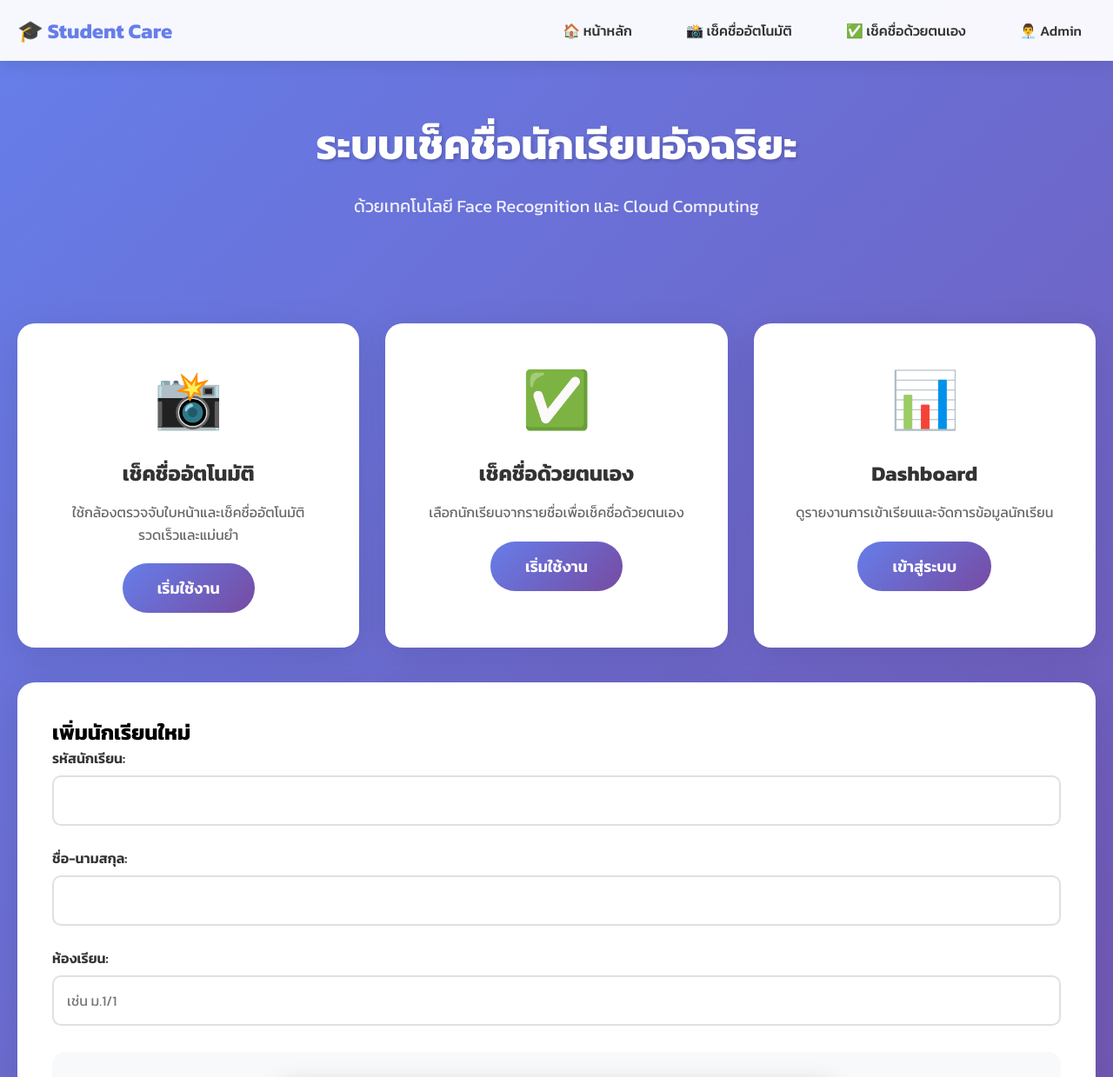
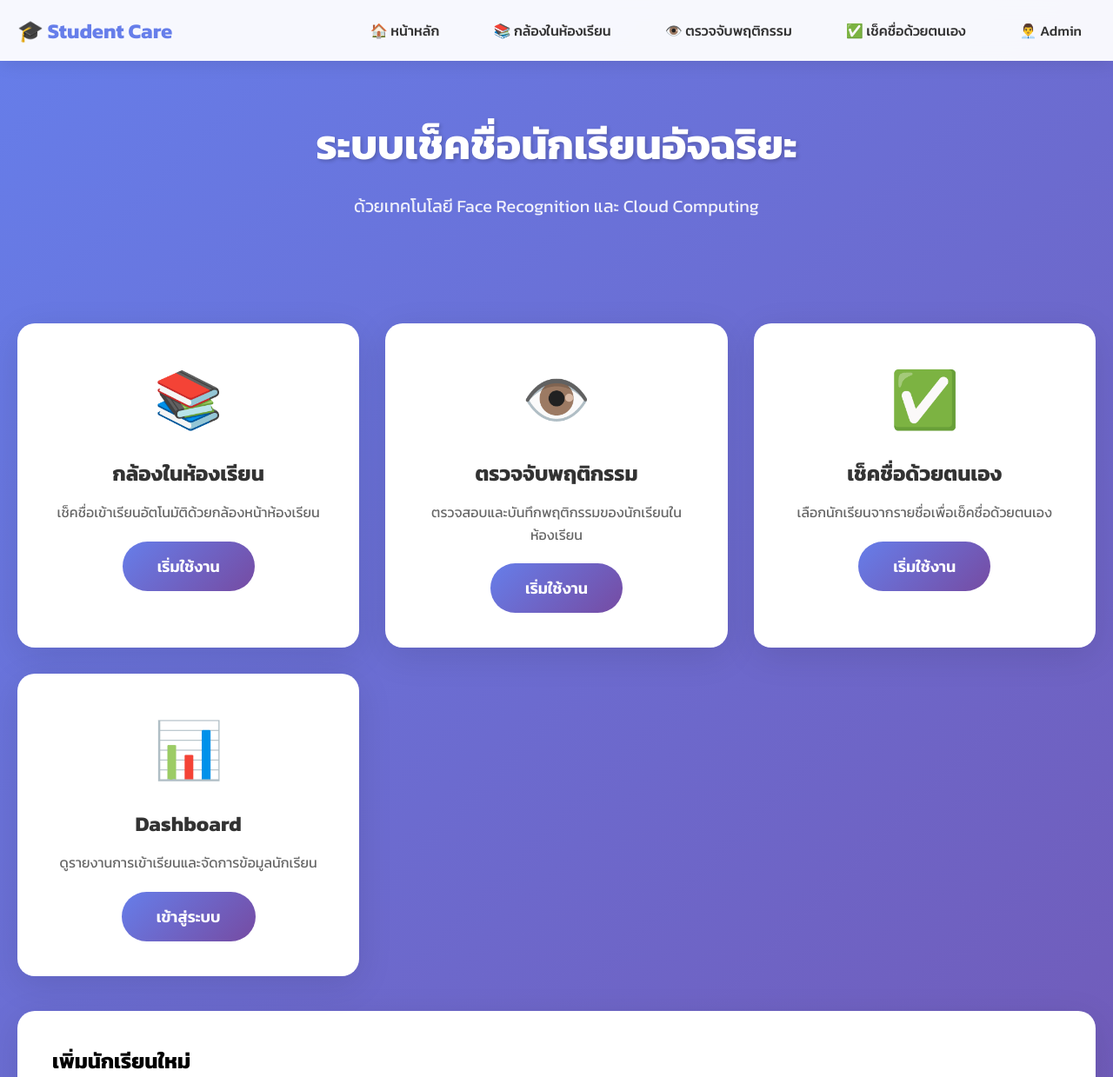
Before and after one commit to Yanperm/hikvission_student_care, a Flask app: page / in a window 1280 px wide. Shown: the top 1239 px of the page at 87% size. Run offline with Flask 3, Linux system fonts and the light colour scheme.

Commit message:
Update: Add camera links to homepage menu

```diff
--- a/templates/index.html
+++ b/templates/index.html
@@ -51,7 +51,8 @@
             <div class="logo">🎓 Student Care</div>
             <div class="nav-links">
                 <a href="/">🏠 หน้าหลัก</a>
-                <a href="/auto_checkin">📸 เช็คชื่ออัตโนมัติ</a>
+                <a href="/camera_classroom">📚 กล้องในห้องเรียน</a>
+                <a href="/camera_behavior">👁️ ตรวจจับพฤติกรรม</a>
                 <a href="/checkin">✅ เช็คชื่อด้วยตนเอง</a>
                 <a href="/admin">👨‍💼 Admin</a>
             </div>
@@ -65,11 +66,17 @@
 
     <div class="container">
         <div class="features">
-            <div class="feature-card" onclick="location.href='/auto_checkin'">
-                <div class="feature-icon">📸</div>
-                <h3>เช็คชื่ออัตโนมัติ</h3>
-                <p>ใช้กล้องตรวจจับใบหน้าและเช็คชื่ออัตโนมัติ รวดเร็วและแม่นยำ</p>
-                <a href="/auto_checkin" class="btn-primary" style="margin-top: 20px;">เริ่มใช้งาน</a>
+            <div class="feature-card" onclick="location.href='/camera_classroom'">
+                <div class="feature-icon">📚</div>
+                <h3>กล้องในห้องเรียน</h3>
+                <p>เช็คชื่อเข้าเรียนอัตโนมัติด้วยกล้องหน้าห้องเรียน</p>
+                <a href="/camera_classroom" class="btn-primary" style="margin-top: 20px;">เริ่มใช้งาน</a>
+            </div>
+            <div class="feature-card" onclick="location.href='/camera_behavior'">
+                <div class="feature-icon">👁️</div>
+                <h3>ตรวจจับพฤติกรรม</h3>
+                <p>ตรวจสอบและบันทึกพฤติกรรมของนักเรียนในห้องเรียน</p>
+                <a href="/camera_behavior" class="btn-primary" style="margin-top: 20px;">เริ่มใช้งาน</a>
             </div>
             <div class="feature-card" onclick="location.href='/checkin'">
                 <div class="feature-icon">✅</div>
```
